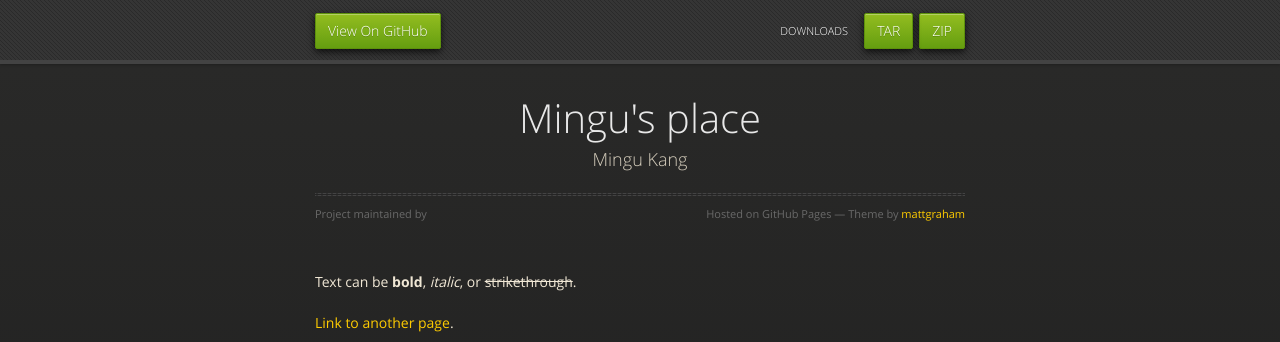
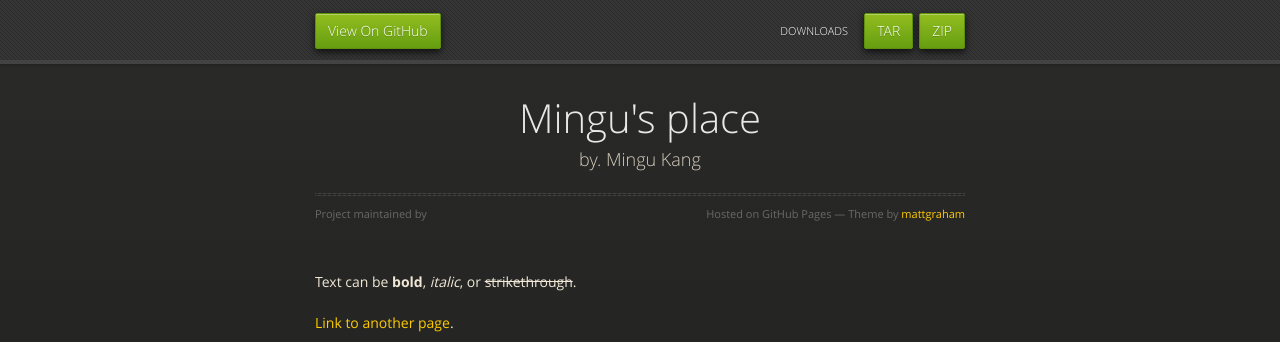
Before and after one commit to minguking/minguking.github.io, a Jekyll site: the page built from index.md, in a window 1280 px wide and 900 px high. Shown: the top 342 px of the window. Built offline with Jekyll 4.4.1, drawn with Linux system fonts in a browser that asks for light colours.

```diff
--- a/_config.yml
+++ b/_config.yml
@@ -1,5 +1,10 @@
 title: Mingu's place
-description: Mingu Kang
+description: by. Mingu Kang
 show_downloads: true
+email: minqu.kang@gmail.com
+
 google_analytics:
 theme: jekyll-theme-midnight
+
+baseurl: ""
+url: "https://minguking.github.io/"
```
